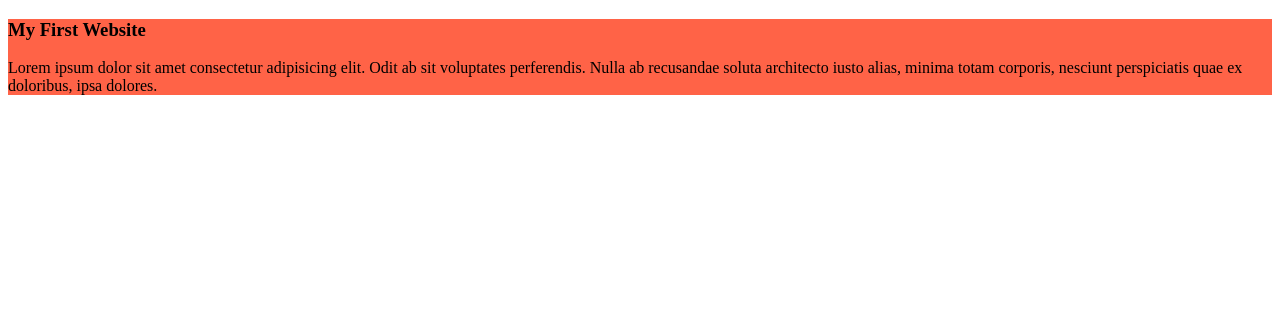
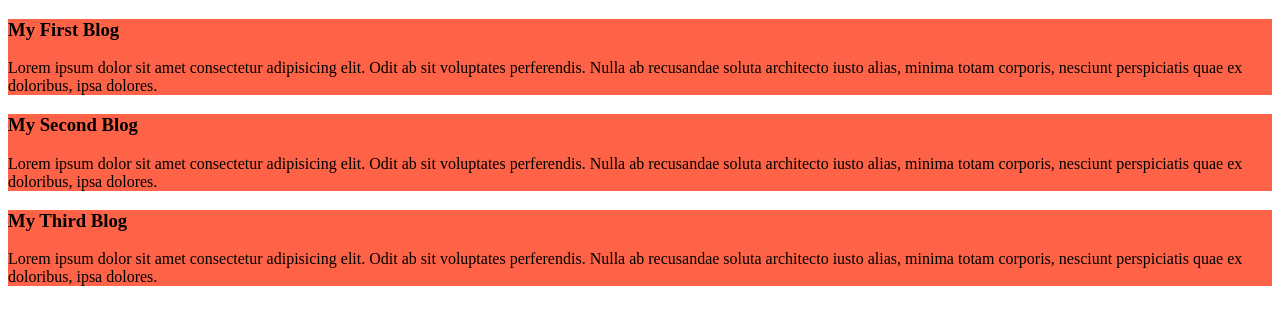
Before and after one commit to faruksiraje1469/my-simple-website, a plain HTML site: page index.html in a window 1280 px wide. Drawn offline with Linux system fonts and the light colour scheme.

Commit message:
added the third blog

```diff
--- a/index.html
+++ b/index.html
@@ -10,7 +10,19 @@
 
 <body>
     <div>
-        <h3>My First Website</h3>
+        <h3>My First Blog</h3>
+        <p>Lorem ipsum dolor sit amet consectetur adipisicing elit. Odit ab sit voluptates perferendis. Nulla ab
+            recusandae soluta architecto iusto alias, minima totam corporis, nesciunt perspiciatis quae ex doloribus,
+            ipsa dolores.</p>
+    </div>
+    <div>
+        <h3>My Second Blog</h3>
+        <p>Lorem ipsum dolor sit amet consectetur adipisicing elit. Odit ab sit voluptates perferendis. Nulla ab
+            recusandae soluta architecto iusto alias, minima totam corporis, nesciunt perspiciatis quae ex doloribus,
+            ipsa dolores.</p>
+    </div>
+    <div>
+        <h3>My Third Blog</h3>
         <p>Lorem ipsum dolor sit amet consectetur adipisicing elit. Odit ab sit voluptates perferendis. Nulla ab
             recusandae soluta architecto iusto alias, minima totam corporis, nesciunt perspiciatis quae ex doloribus,
             ipsa dolores.</p>
--- a/style/blog.css
+++ b/style/blog.css
@@ -1,3 +1,5 @@
 div{
     background-color: tomato;
+    padding: 10 px;
+    margin: 10 px;
 }
```
